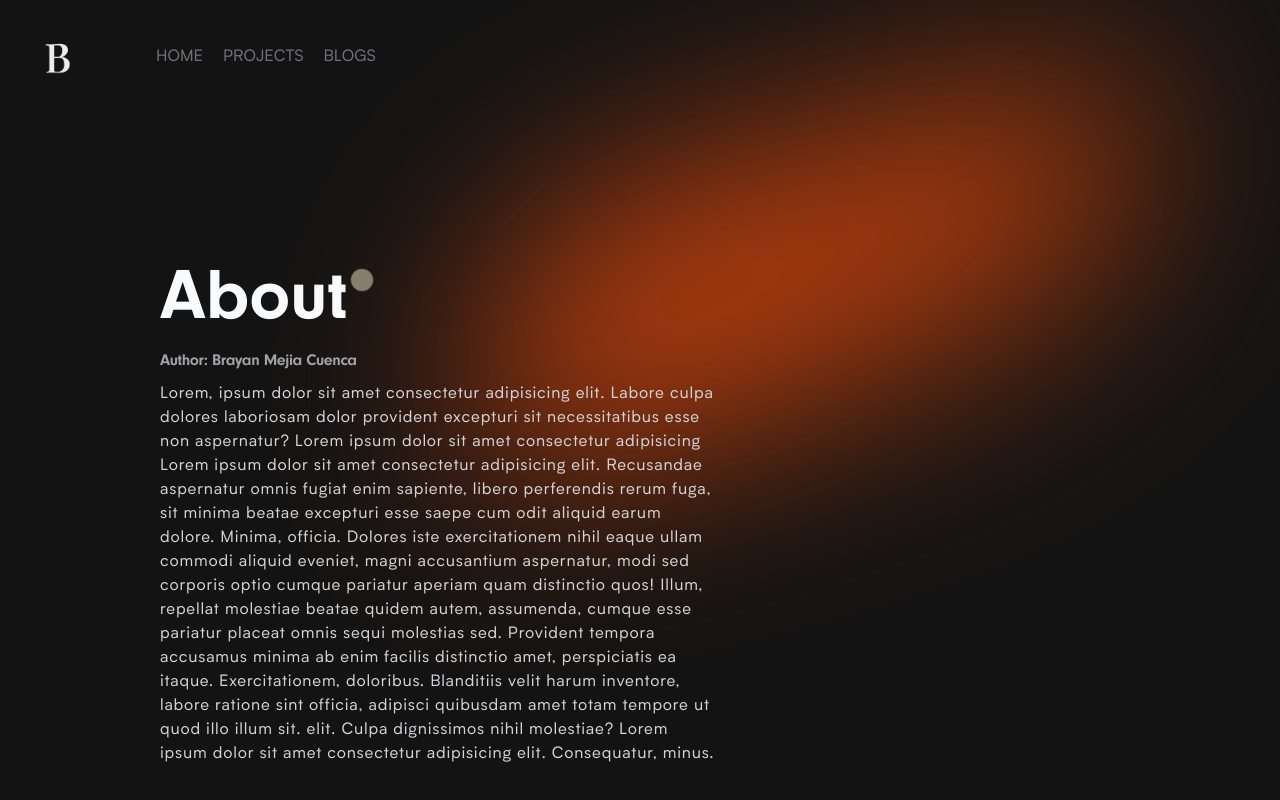
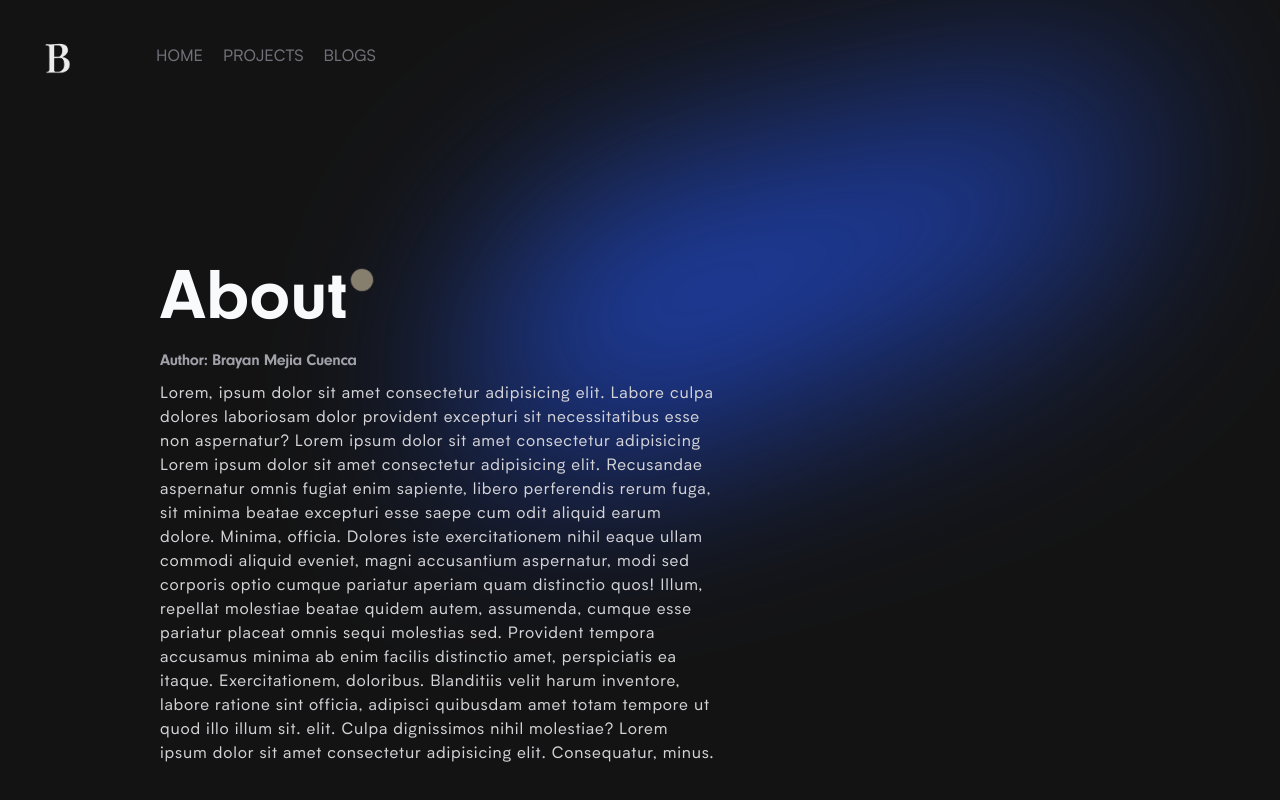
Before and after one commit to Mejiabrayan/portfolio-website, a Next.js app: page /about in a window 1280 px wide. Shown: the top 800 px of the page. Built offline with nearby package versions, Linux system fonts and the light colour scheme.

Commit message:
added gradient blur color

```diff
--- a/src/app/layout.tsx
+++ b/src/app/layout.tsx
@@ -69,9 +69,7 @@ export const metadata: Metadata = {
   },
 };
 
-export const runtime = 'edge';
 
-export const dynamic = 'force-dynamic';
 export default function RootLayout({
   children,
 }: {
--- a/src/components/GradientBlur.tsx
+++ b/src/components/GradientBlur.tsx
@@ -5,7 +5,7 @@ export default function GradientBlur(): JSX.Element {
   return (
     <div className='relative flex justify-center'>
       <div className='absolute top-1/3 left-1/4 transform -translate-x-1/4 -translate-y-36 -z-10'>
-        <div className='w-[700px] h-[300px] bg-gradient-to-br from-orange-900 via-orange-700 to-transparent blur-[100px] transform -skew-y-12 rounded-full' />
+      <div className='w-[700px] h-[300px] bg-gradient-to-br from-blue-900 via-blue-800 to-transparent blur-[100px] transform -skew-y-12 rounded-full' />
       </div>
     </div>
   );
```
